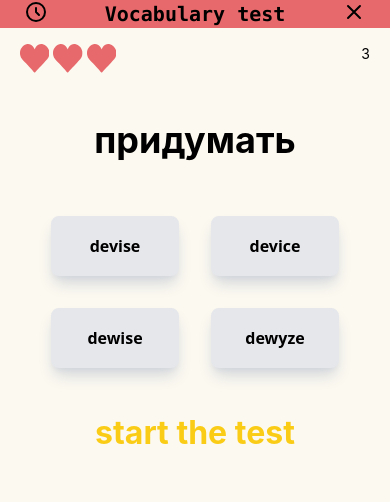
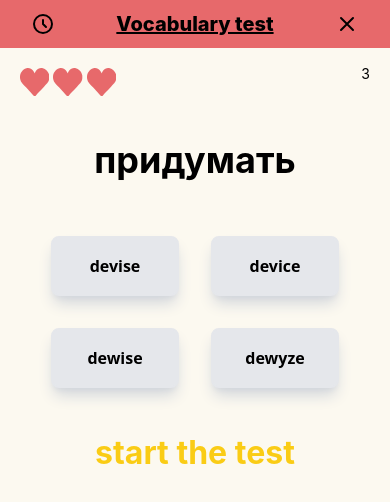
Before and after one commit to StanislavAlexandrov/word-test-tailwind, a React (Create React App) app: page / in a window 390 px wide. Shown: the top 502 px of the page. Built offline with nearby package versions, Linux system fonts and the light colour scheme.

Commit message:
more mobile layout fixes

```diff
--- a/src/App.js
+++ b/src/App.js
@@ -72,7 +72,10 @@ function App() {
     };
 
     return (
-        <div className="App min-h-screen flex flex-col   overflow-hidden">
+        <>
+            <div className="App min-w-screen flex flex-col   overflow-hidden">
+                {' '}
+            </div>
             <Nav></Nav>
 
             <Hearts hearts={hearts}></Hearts>
@@ -131,7 +134,7 @@ function App() {
                     </motion.button>
                 ) : null}
             </div>
-        </div>
+        </>
     );
 }
 
--- a/src/components/hearts.js
+++ b/src/components/hearts.js
@@ -3,7 +3,8 @@ import { motion } from 'framer-motion';
 
 function Hearts({ hearts }) {
     return (
-        <div className="flex  flex-row justify-between mr-4 sm:mr-64 sm:ml-64 ml-4 mt-4 ">
+        <div className="flex justify-center ">
+            <div className=" flex w-[800px] place-items-center justify-between mr-4  ml-4 mt-4 ">
                 <div className="">
                     <motion.div
                         animate={{
@@ -68,6 +69,7 @@ function Hearts({ hearts }) {
                     <span className="text-sm mr-1 ">{hearts}</span>
                 </div>
             </div>
+        </div>
     );
 }
 
--- a/src/components/nav.js
+++ b/src/components/nav.js
@@ -3,8 +3,8 @@ import React from 'react';
 const Nav = () => {
     return (
         <>
-            <div className="navbar flex justify-between">
-                <div className=" sm:pl-64 pl-6">
+            <div className="navbar flex justify-between h-12 sm:h-20 ">
+                <div className=" sm:pl-64  m-auto">
                     <svg
                         xmlns="http://www.w3.org/2000/svg"
                         className="h-6 w-6 "
@@ -21,10 +21,10 @@ const Nav = () => {
                     </svg>
                 </div>
 
-                <span className=" font-extrabold font-mono text-xl ">
+                <span className=" font-extrabold  text-xl m-auto underline">
                     Vocabulary test
                 </span>
-                <div className="sm:pr-64 pr-6">
+                <div className="sm:pr-64 m-auto">
                     <svg
                         xmlns="http://www.w3.org/2000/svg"
                         className="h-6 w-6"
```
Lines whose indentation alone changed are shown as unchanged.
